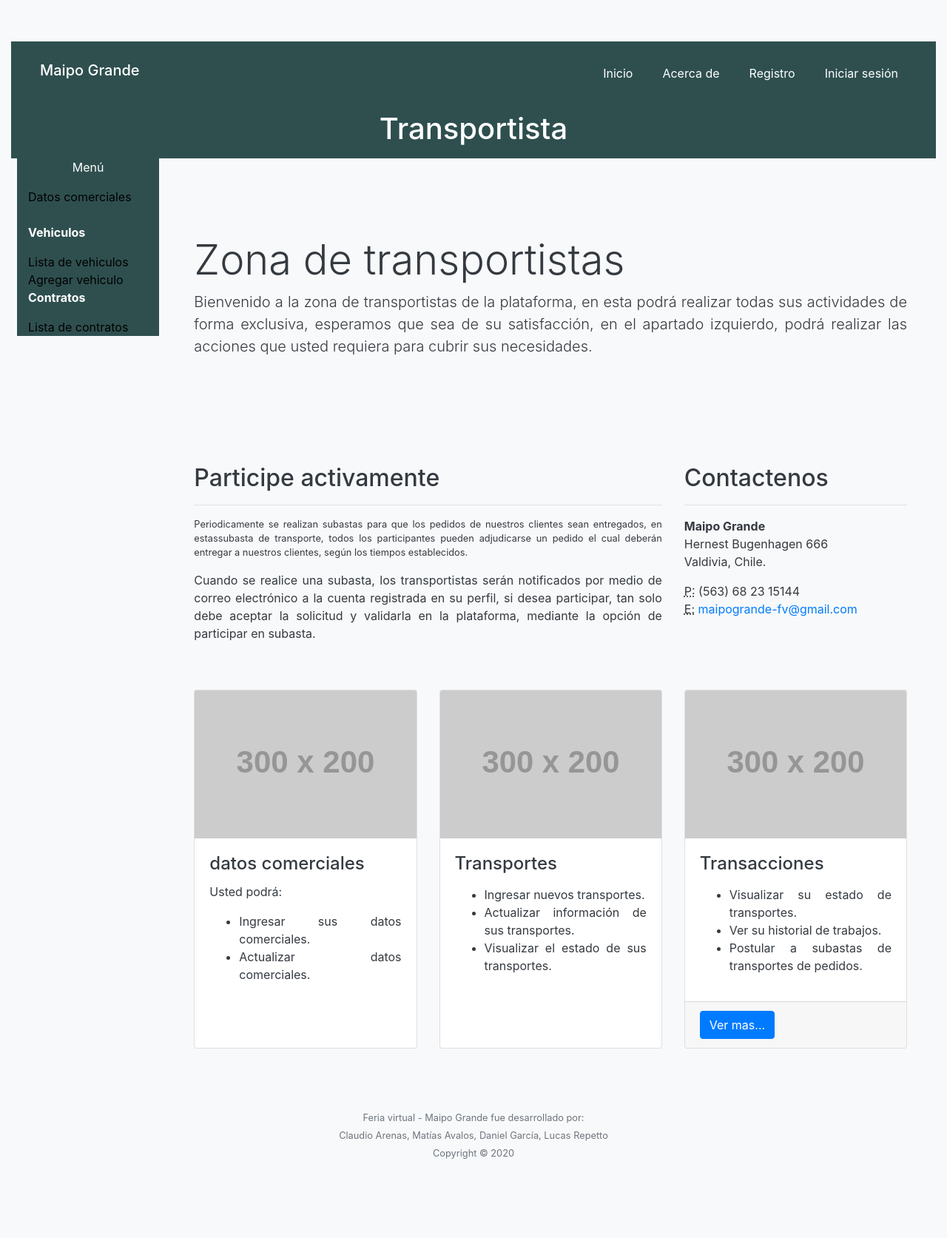
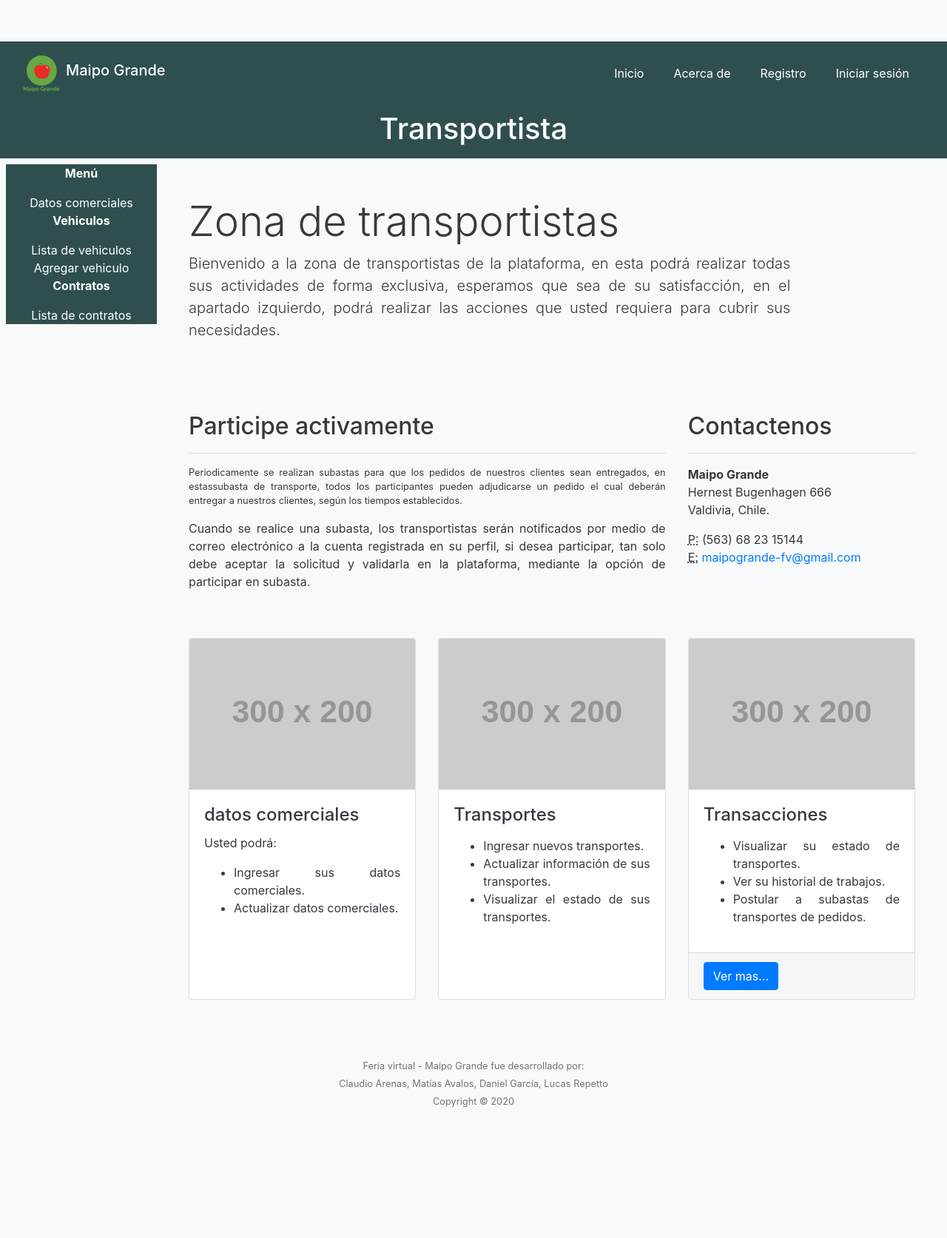
Before and after one commit to stngarcia8/feriavirtual.web, a Django app: page /transportista/home/ in a window 1280 px wide. Shown: the whole page at 74% size. After the commit the page ends 1496 px from the top, so only its background shows below. Run offline with Django 3.2, Linux system fonts and the light colour scheme; grey boxes labelled with a size stand in for pictures from a placeholder-image service; data that the repository does not hold is empty; parts of the project's set-up code (start-up, migrations or seed data) failed here and were passed over; some libraries are stand-ins or nearby versions.

Commit message:
ui changes

```diff
--- a/maipogrande/core/static/core/css/menu.css
+++ b/maipogrande/core/static/core/css/menu.css
@@ -4,13 +4,12 @@
 
 
 .enlace:link{
-  text-decoration: none;
-  color: black;
+  color: white;
+  width: 15px;
 }
 
 .enlace:hover {
-  padding: 1px 5px 1px 5px;
-  background-color: red;
+  background-color: #000066;
   color: white;
   text-decoration: none;
 }
--- a/maipogrande/core/templates/core/about.html
+++ b/maipogrande/core/templates/core/about.html
@@ -1,4 +1,4 @@
-{% extends 'core/base.html' %}
+{% extends 'core/base-inicial.html' %}
 
 {% block titulo %}
     Feria Virtual - Maipo Grande
@@ -10,7 +10,7 @@
         de título de la carrera de "Ingeniería en informática"
         en la escuela de informática y telecomunicaciones, DUOC UC.
     </p>
-    <p class="lead">    <p class="lead">
+    <p class="lead">
         Los alumnos que integran el equipo de trabajo son los siguientes:
         <ul>
             <li>Claudio Arenas Carril</li>
--- a/maipogrande/core/templates/core/base.html
+++ b/maipogrande/core/templates/core/base.html
@@ -7,7 +7,7 @@
     <meta name="description" content="Feria virtual - Maipo Grande.">
     <meta name="author" content="Daniel García Asathor">
     <title>Feria virtual - Maipo Grande</title>
-    <link rel="icon" href="{% static 'core/img/favicon.ico' %}">
+    <link rel="icon" href="{% static 'core/img/mg-favicon.png' %}">
 
     <!-- Cargando css -->
     <link rel="stylesheet" type="text/css" href="{% static 'core/vendor/font-awesome/css/all.css' %}">
@@ -20,11 +20,11 @@
     {% endblock %}
   </head>
 
-  <body class="container-fluid text-dark bg-light text-justify">
+  <body class="text-dark bg-light text-justify">
     <!-- Navigation-->
     <nav class="navbar navbar-expand-sm p-3 navbar-light" style="background-color: darkslategray;">
       <div class="container-fluid">
-        <!-- <img src="{% static 'core/img/maipogrande.png' %}" alt="Maipo Grande - Feria virtual" style="width: 50px; height:50px;"> -->
+        <img src="{% static 'core/img/mg-favicon.png' %}" alt="Maipo Grande - Feria virtual" style="width: 50px; height:50px;">
         <h1 class="navbar-brand js-scroll-trigger p-2" style="color: white;"> Maipo Grande</h1>
         <button class="navbar-toggler navbar-toggler-right text-uppercase font-weight-bold bg-primary text-white rounded" type="button" data-toggle="collapse" data-target="#navbarResponsive" aria-controls="navbarResponsive" aria-expanded="false" aria-label="Toggle navigation">
           Menu
@@ -82,12 +82,12 @@
     <!-- contenido principal -->
     <main role="main">
       <div class="container-fluid  text-justify">
-        <div class="row row-4 p-0">
+        <div class="row row-4 p-1">
 
           <!-- menu lateral -->
-          <div class="col col-sm-2 py-0 px-2 text-left" style="color: white;">
+          <div class="col col-sm-2 py-1 px-1 text-center" style="color: white;">
             <div class="lateral container-fluid" style="background-color: darkslategray;">
-			      <p class="text-center" style="color: white;">Menú</p>
+			      <p class="text-center font-weight-bold" style="color: white;">Menú</p>
 			      <div class="line"></div>
 			      {% block menu %}
             {% endblock %}
@@ -95,7 +95,7 @@
 		      </div>
 
           <!-- contenido -->
-          <div class="col col-sm-10 py-2 px-4" >
+          <div class="col col-sm-10 py-0 px-4" >
             {% block contenido %}
             {% endblock %}
           </div>
--- a/maipogrande/core/templates/core/contact.html
+++ b/maipogrande/core/templates/core/contact.html
@@ -1,4 +1,4 @@
-{% extends 'core/base.html' %}
+{% extends 'core/base-inicial.html' %}
 {% load static %}
 {% load bootstrap %}
 
--- a/maipogrande/login/templates/login/login.html
+++ b/maipogrande/login/templates/login/login.html
@@ -8,10 +8,10 @@
 
 {% block contenido %}
   <form class="text-justify border border-light p-5" method="POST">
-    <p class="lead mb-4">
+    <p class="lead mb-4 px-5">
       Ingrese sus credenciales de inicio de sesión, luego presione el botón "Entrar".
     </p>
-    <div class="form-group col-4">
+    <div class="form-group col-4 text-center" style="self">
     {% csrf_token %}
     {% if form.non.field.errors %}
       {{ form.non.field.errors }}
--- a/maipogrande/transportista/templates/transportista/home-transportista.html
+++ b/maipogrande/transportista/templates/transportista/home-transportista.html
@@ -6,22 +6,25 @@
 
 {% block menu %}
     <a class="enlace" href="{% url 'iniciarComercial' %}">Datos comerciales</a>
-    <br><br>
-    <p class="text-justify"><b>Vehiculos</b></p>
+    <br>
+    <p class="text-justify text-center"><b>Vehiculos</b></p>
     <a class="enlace" href="{% url 'actualizarListaVehiculos' %}">Lista de vehiculos</a>
+    <br>
     <a class="enlace" href="{% url 'registrarVehiculo' %}">Agregar vehiculo</a>
-    <p class="text-justify"><b>Contratos</b></p>
+    <br>
+    <p class="text-justify text-center"><b>Contratos</b></p>
     <a class="enlace" href="{% url 'listarContratos' %}">Lista de contratos</a>
+    <br>
 
     {% endblock %}
 
 {% block contenido %}
 
   <!-- Header -->
-  <header class="bg-light py-5 mb-5">
+  <header class="bg-light mb-5">
     <div class="container-fluid h-100">
       <div class="row h-100 align-items-center">
-        <div class="col-lg-12">
+        <div class="col-lg-10">
           <h1 class="display-4 text-black mt-5 mb-2">Zona de transportistas</h1>
           <p class="lead mb-5 text-black">
             Bienvenido a la zona de transportistas de la plataforma,
@@ -39,7 +42,6 @@
 
   <!-- Page Content -->
   <div class="container">
-
     <div class="row">
       <div class="col-md-8 mb-5">
         <h2>Participe activamente</h2>
```
Also changed, not shown: maipogrande/core/templates/core/base-inicial.html (+4 -4 lines), maipogrande/productor/forms.py (+0 -7 lines), maipogrande/core/static/core/img/maipogrande.png (deleted), maipogrande/core/static/core/img/mg-favicon.png (added), maipogrande/maipogrande.db.
